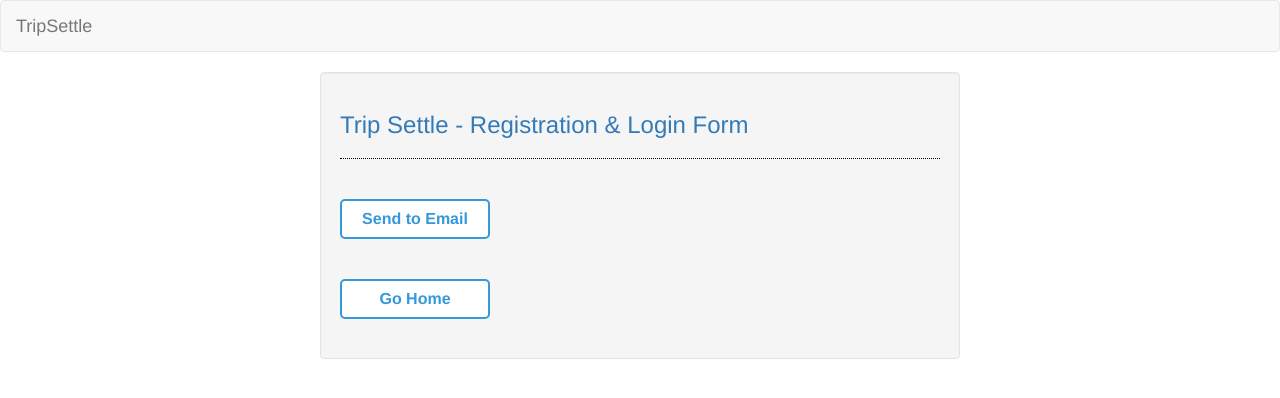
After one commit to TripSettle/TripSettle, a Django app: page /web/settleup/ in a window 1280 px wide. The commit adds this page. Shown: the top 398 px of the page. Run offline with Django 3.2, Linux system fonts and the light colour scheme; some libraries are stand-ins or nearby versions.

Commit message:
adding settleup.html

```diff
--- a/TripSettleProject/django_registrationandlogin/Django RegistrationAndLogin/website/web/templates/web/addtransactions.html
+++ b/TripSettleProject/django_registrationandlogin/Django RegistrationAndLogin/website/web/templates/web/addtransactions.html
@@ -4,6 +4,8 @@
 <button class=" btn-home-container btn btn-home-style"> Add Transaction</button><br \>
 <br \>
 <br \>
+<form method="GET" action="{% url 'settleup' %}">
 <button class=" btn-home-container btn btn-home-style"> Settle Up</button><br \>
+</form>
 <br \>
 {% endblock %}
--- /dev/null
+++ b/TripSettleProject/django_registrationandlogin/Django RegistrationAndLogin/website/web/templates/web/settleup.html
@@ -0,0 +1,11 @@
+{% extends 'web/base.html' %}
+{% block body %}
+<br \>
+<button class=" btn-home-container btn btn-home-style"> Send to Email</button><br \>
+<br \>
+<br \>
+<form method="GET" action="{% url 'home' %}">
+<button class=" btn-home-container btn btn-home-style"> Go Home</button><br \>
+</form>
+<br \>
+{% endblock %}
--- a/TripSettleProject/django_registrationandlogin/Django RegistrationAndLogin/website/web/urls.py
+++ b/TripSettleProject/django_registrationandlogin/Django RegistrationAndLogin/website/web/urls.py
@@ -9,6 +9,7 @@ urlpatterns = [
     path('viewgroups/', views.viewgroups, name='viewgroups'),
     path('viewhistory/', views.viewhistory, name='viewhistory'),
     path('addtransaction/', views.addtransaction, name='addtransaction'),
+    path('settleup/', views.settleup, name='settleup'),
     path('about/', views.about, name='about'),
     path('help/', views.help, name='help'),
 ]
--- a/TripSettleProject/django_registrationandlogin/Django RegistrationAndLogin/website/web/views.py
+++ b/TripSettleProject/django_registrationandlogin/Django RegistrationAndLogin/website/web/views.py
@@ -50,6 +50,9 @@ def viewgroups(request):
 def addtransaction(request):
     return render(request, 'web/addtransactions.html')
 
+def settleup(request):
+    return render(request, 'web/settleup.html')
+
 def viewhistory(request):
     return render(request, 'web/viewhistory.html')
 
```
Also changed, not shown: TripSettleProject/django_registrationandlogin/Django RegistrationAndLogin/website/db.sqlite3.
